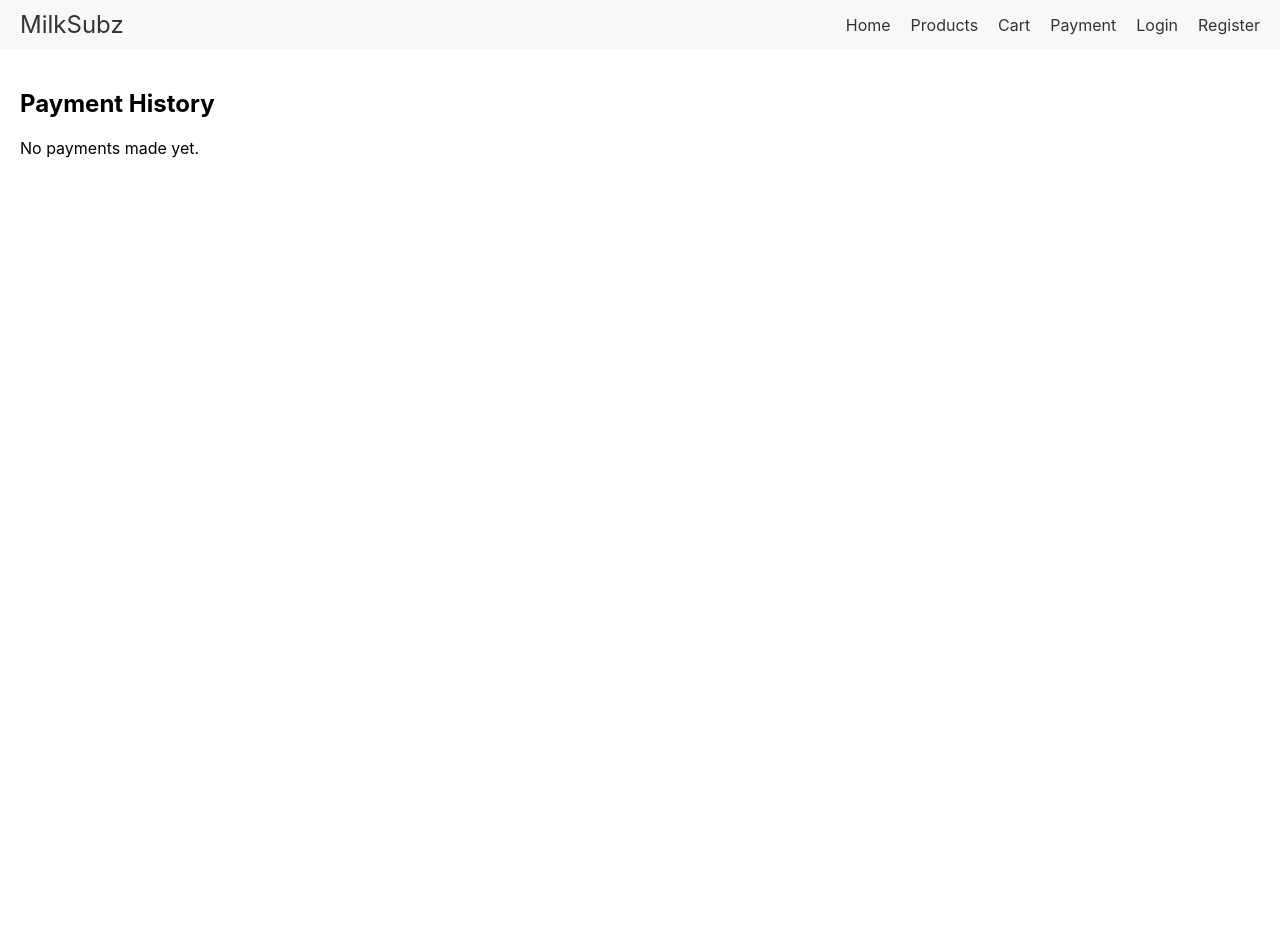
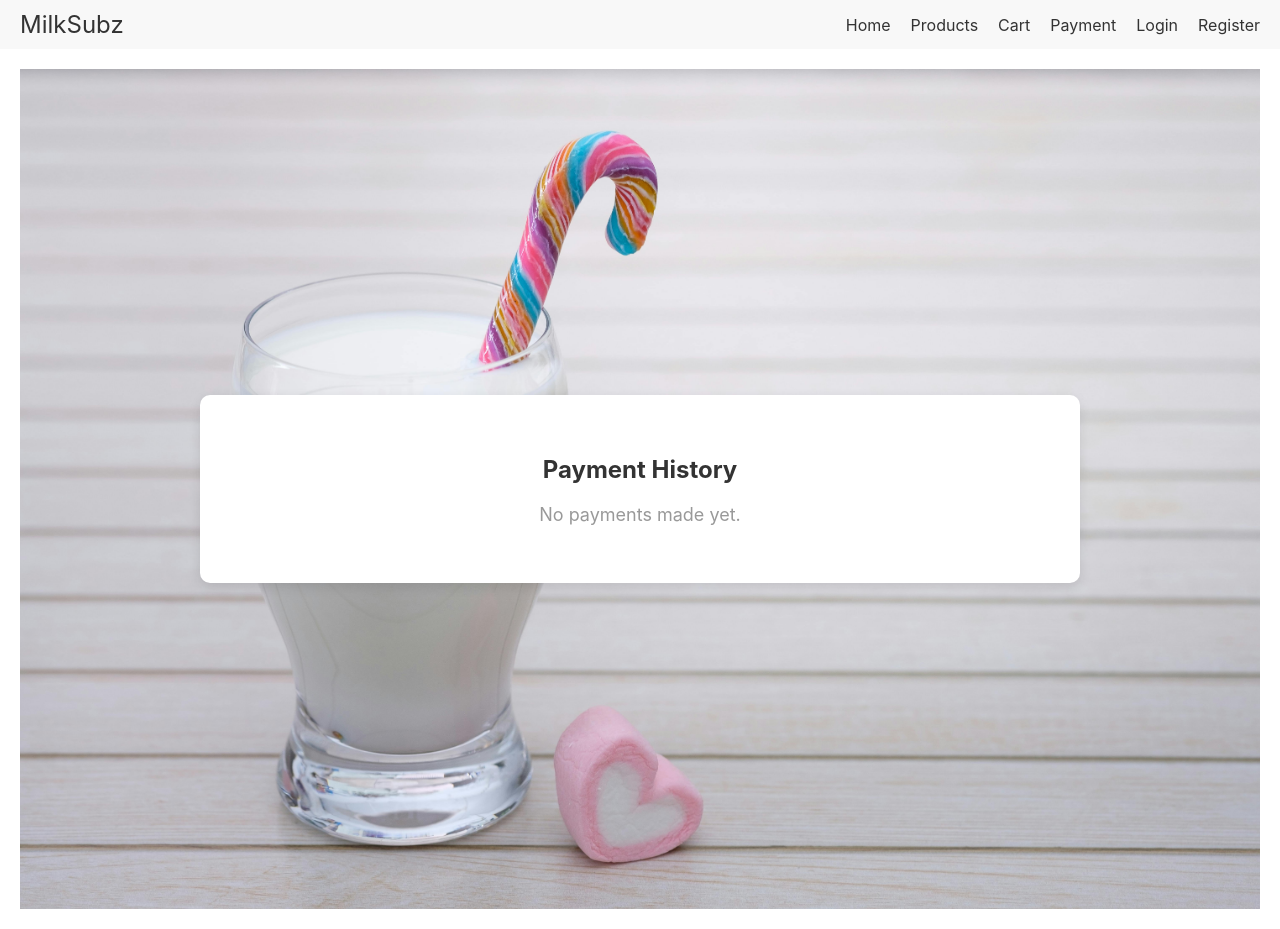
Before and after one commit to T-Luxshayini/Milksubz-Final-Project, a React (Create React App) app in the folder frontend/: page /payment-history in a window 1280 px wide. Before the commit the page ends 800 px from the top, so only its background shows below. Built offline with nearby package versions, Linux system fonts and the light colour scheme; what cloudinary-core would draw is missing.

Commit message:
some changes in productlist

```diff
--- a/frontend/package.json
+++ b/frontend/package.json
@@ -5,6 +5,8 @@
   "dependencies": {
     "@emotion/react": "^11.13.3",
     "@emotion/styled": "^11.13.0",
+    "@fortawesome/free-solid-svg-icons": "^6.6.0",
+    "@fortawesome/react-fontawesome": "^0.2.2",
     "@mui/icons-material": "^6.1.0",
     "@mui/material": "^6.1.0",
     "@mui/x-data-grid": "^7.17.0",
--- a/frontend/src/components/CartPage.js
+++ b/frontend/src/components/CartPage.js
@@ -1,6 +1,8 @@
-import React from 'react';
+import React, { useState } from 'react';
 import styled from 'styled-components';
 import { useNavigate } from 'react-router-dom';
+import { FontAwesomeIcon } from '@fortawesome/react-fontawesome';
+import { faTrashAlt } from '@fortawesome/free-solid-svg-icons';
 
 // Wrapper for the whole cart page with background image and centered content
 const CartWrapper = styled.div`
@@ -8,7 +10,7 @@ const CartWrapper = styled.div`
   justify-content: center;
   align-items: center;
   min-height: 100vh;
-  background-image: url(${require('/home/uki-jaffna/Documents/Finalproject/Milksubz-Final-Project/frontend/src/images/milk.jpg')}); /* Ensure you give the correct relative path */
+  background-image: url(${require('/home/uki-jaffna/Documents/Finalproject/Milksubz-Final-Project/frontend/src/images/milk.jpg')});
   background-size: cover;
   background-position: center;
   padding: 20px;
@@ -16,11 +18,12 @@ const CartWrapper = styled.div`
 
 // Expanding the size of the cart container
 const CartContainer = styled.div`
-  background-color: white;
+  background-color: rgba(255, 255, 255, 0.5);
+  backdrop-filter: blur(10px);
   border-radius: 10px;
   padding: 40px;
   box-shadow: 0px 4px 12px rgba(0, 0, 0, 0.1);
-  max-width: 800px; /* Expanded the width of the cart */
+  max-width: 800px;
   width: 100%;
 `;
 
@@ -72,23 +75,37 @@ const CartPrice = styled.p`
   margin-left: 10px;
 `;
 
-// Buy Now button styling
-const Button = styled.button`
-  background-color: #007bff;
-  color: white;
+// Delete button styling
+const DeleteButton = styled.button`
+  background-color: transparent; /* Make the button transparent */
   border: none;
-  padding: 10px 15px;
-  border-radius: 5px;
   cursor: pointer;
-  margin-top: 20px;
+  margin-left: 10px; /* Add some space between the price and icon */
 `;
 
+// Buy Now button styling
+// const Button = styled.button`
+//   background-color: #007bff;
+//   color: white;
+//   border: none;
+//   padding: 10px 15px;
+//   border-radius: 5px;
+//   cursor: pointer;
+//   margin-top: 20px;
+// `;
+
 function CartPage() {
-  const cart = JSON.parse(localStorage.getItem('cart')) || [];
+  const [cart, setCart] = useState(JSON.parse(localStorage.getItem('cart')) || []);
   const navigate = useNavigate();
 
   const handleItemClick = (item) => {
-    navigate('/order', { state: { item } }); // Navigate to the order page with the item details
+    navigate('/order', { state: { item } });
+  };
+
+  const handleDeleteItem = (itemToDelete) => {
+    const updatedCart = cart.filter(item => item.name !== itemToDelete.name);
+    setCart(updatedCart);
+    localStorage.setItem('cart', JSON.stringify(updatedCart)); // Update localStorage
   };
 
   return (
@@ -113,13 +130,16 @@ function CartPage() {
                 <QuantityButton>+</QuantityButton>
               </CartQuantity>
               <CartPrice>Rs {item.price}</CartPrice>
+              <DeleteButton onClick={(e) => { e.stopPropagation(); handleDeleteItem(item); }}>
+                <FontAwesomeIcon icon={faTrashAlt} color="red" />
+              </DeleteButton>
             </CartItem>
           ))
         ) : (
           <p>Your cart is empty</p>
         )}
 
-        {cart.length > 0 && <Button onClick={() => navigate('/order')}>Proceed to Checkout</Button>}
+        {/* {cart.length > 0 && <Button onClick={() => navigate('/order')}>Proceed to Checkout</Button>} */}
       </CartContainer>
     </CartWrapper>
   );
--- a/frontend/src/components/Dashboard.js
+++ b/frontend/src/components/Dashboard.js
@@ -70,7 +70,7 @@ function ProductList() {
             <img src={product.imageUrl} alt={product.name} width="150" />
             <div>
               <Button onClick={() => handleAddToCart(product)}>Add to Cart</Button>
-              <Button onClick={() => handleBuyNow(product)}>Buy Now</Button>
+              {/* <Button onClick={() => handleBuyNow(product)}>Buy Now</Button> */}
             </div>
           </ProductCard>
         ))}
--- a/frontend/src/components/Footer.js
+++ b/frontend/src/components/Footer.js
@@ -77,7 +77,7 @@ function Footer() {
 
         <FooterSection>
           <FooterTitle>Contact Us</FooterTitle>
-          <p>Address: 123, Dairy Street, Colombo, Sri Lanka</p>
+          <p>Address: 123, Dairy Street, Jaffna, Sri Lanka</p>
           <p>Phone: +94 77 123 4567</p>
           <p>Email: support@milksubz.com</p>
         </FooterSection>
--- a/frontend/src/components/LandingPage.js
+++ b/frontend/src/components/LandingPage.js
@@ -3,7 +3,7 @@ import { Link } from 'react-router-dom';
 import styled from 'styled-components';
 import backgroundImage from '/home/uki-jaffna/Documents/Finalproject/Milksubz-Final-Project/frontend/src/images/milkbg.jpg';
 import Footer from './Footer';
-import ProductCarousel from './ProductCarousel';
+// import ProductCarousel from './ProductCarousel';
 const LandingPageWrapper = styled.div`
   background-image: url(${backgroundImage});
   background-size: cover;
@@ -18,16 +18,16 @@ const LandingPageWrapper = styled.div`
   color: white;
 `;
 
-const Title = styled.h1`
-  font-size: 4em;
+const Title = styled.h4`
+  font-size: 2.5em;
   font-weight: bold;
   margin-bottom: 20px;
   color: #fff;
   text-shadow: 2px 2px 4px rgba(0, 0, 0, 0.8);
 `;
 
-const Subtitle = styled.h2`
-  font-size: 2em;
+const Subtitle = styled.h5`
+  font-size: 1.5em;
   margin-bottom: 40px;
   color: #fff;
   text-shadow: 1px 1px 3px rgba(0, 0, 0, 0.6);
@@ -44,7 +44,7 @@ const CTAButton = styled(Link)`
   color: white;
   text-decoration: none;
   border-radius: 5px;
-  font-size: 1.5em;
+  font-size: 1em;
   font-weight: bold;
   transition: background-color 0.3s;
   box-shadow: 0px 4px 6px rgba(0, 0, 0, 0.3);
@@ -83,7 +83,7 @@ function LandingPage() {
         <CTAButton to="/products">View Products</CTAButton>
         <CTAButton to="/register">Subscribe Now</CTAButton>
       </ButtonGroup>
-      <ProductCarousel />
+      {/* <ProductCarousel /> */}
       <InfoSection>
         <InfoTitle>About MilkSubz</InfoTitle>
         <InfoParagraph>
--- a/frontend/src/components/PaymentHistoryPage.js
+++ b/frontend/src/components/PaymentHistoryPage.js
@@ -1,28 +1,85 @@
 import React from 'react';
+import styled from 'styled-components';
+
+// Wrapper for the whole payment history page with background image and centered content
+const PaymentHistoryWrapper = styled.div`
+  display: flex;
+  justify-content: center;
+  align-items: center;
+  min-height: 100vh;
+  background-image: url(${require('/home/uki-jaffna/Documents/Finalproject/Milksubz-Final-Project/frontend/src/images/milk.jpg')}); /* Ensure you give the correct relative path */
+  background-size: cover;
+  background-position: center;
+  padding: 20px;
+`;
+
+// Payment history container with styling
+const PaymentHistoryContainer = styled.div`
+  background-color: white;
+  border-radius: 10px;
+  padding: 40px;
+  box-shadow: 0px 4px 12px rgba(0, 0, 0, 0.1);
+  max-width: 800px;
+  width: 100%;
+`;
+
+// Header styling for the page
+const PaymentHistoryHeader = styled.h2`
+  margin-bottom: 20px;
+  text-align: center;
+  color: #333;
+`;
+
+// Styling for individual payment items
+const PaymentItem = styled.div`
+  display: flex;
+  flex-direction: column;
+  border-bottom: 1px solid #ddd;
+  padding: 15px 0;
+`;
+
+// Styling for payment details
+const PaymentDetail = styled.p`
+  margin: 5px 0;
+  color: #555;
+  font-weight: bold;
+
+  & strong {
+    color: #333;
+  }
+`;
+
+// Styling for the "No payments" message
+const NoPaymentsMessage = styled.p`
+  text-align: center;
+  font-size: 18px;
+  color: #999;
+`;
 
 function PaymentHistoryPage() {
   const paymentHistory = JSON.parse(localStorage.getItem('paymentHistory')) || [];
 
   return (
-    <div>
-      <h2>Payment History</h2>
-      {paymentHistory.length > 0 ? (
-        <ul>
-          {paymentHistory.map((payment, index) => (
-            <li key={index}>
-              <p>Product: {payment.name}</p>
-              <p>Quantity: {payment.quantity}</p>
-              <p>Total Price: Rs {payment.totalPrice}</p>
-              <p><strong>Address:</strong> {payment.address}</p>
-              <p><strong>Phone Number:</strong> {payment.phoneNumber}</p>
-              <p>Date: {payment.date}</p>
-            </li>
-          ))}
-        </ul>
-      ) : (
-        <p>No payments made yet.</p>
-      )}
-    </div>
+    <PaymentHistoryWrapper>
+      <PaymentHistoryContainer>
+        <PaymentHistoryHeader>Payment History</PaymentHistoryHeader>
+
+        {paymentHistory.length > 0 ? (
+          paymentHistory.map((payment, index) => (
+            <PaymentItem key={index}>
+              <PaymentDetail><strong>Product:</strong> {payment.name}</PaymentDetail>
+              <PaymentDetail><strong>Quantity:</strong> {payment.quantity}</PaymentDetail>
+              <PaymentDetail><strong>Total Price:</strong> Rs {payment.totalPrice}</PaymentDetail>
+              <PaymentDetail><strong>Address:</strong> {payment.address}</PaymentDetail>
+              <PaymentDetail><strong>Phone Number:</strong> {payment.phoneNumber}</PaymentDetail>
+              <PaymentDetail><strong>Date:</strong> {payment.date}</PaymentDetail>
+            </PaymentItem>
+          ))
+        ) : (
+          <NoPaymentsMessage>No payments made yet.</NoPaymentsMessage>
+        )}
+      </PaymentHistoryContainer>
+    </PaymentHistoryWrapper>
   );
 }
 
--- a/frontend/src/components/ProductList.js
+++ b/frontend/src/components/ProductList.js
@@ -77,7 +77,7 @@ function ProductList() {
             <img src={product.imageUrl} alt={product.name} width="150" />
             <div>
               <Button onClick={() => handleAddToCart(product)}>Add to Cart</Button>
-              <Button onClick={() => handleBuyNow(product)}>Buy Now</Button>
+              {/* <Button onClick={() => handleBuyNow(product)}>Buy Now</Button> */}
             </div>
           </ProductCard>
         ))}
--- a/frontend/src/components/admin-components/UserDetails.js
+++ b/frontend/src/components/admin-components/UserDetails.js
@@ -33,6 +33,7 @@ const UserDetails = () => {
 
   const columns = [
     { field: '_id', headerName: 'ID', width: 100 }, // Use _id here for display
+    { field: 'username', headerName: 'Username', width: 150 }, // Add username column
     { field: 'firstName', headerName: 'First Name', width: 150 },
     { field: 'lastName', headerName: 'Last Name', width: 150 },
     { field: 'email', headerName: 'Email', width: 200 },
```
Also changed, not shown: frontend/src/components/OrderPage.js (+28 -1 lines), 1 other file (tests, documents, lock files or other folders).
